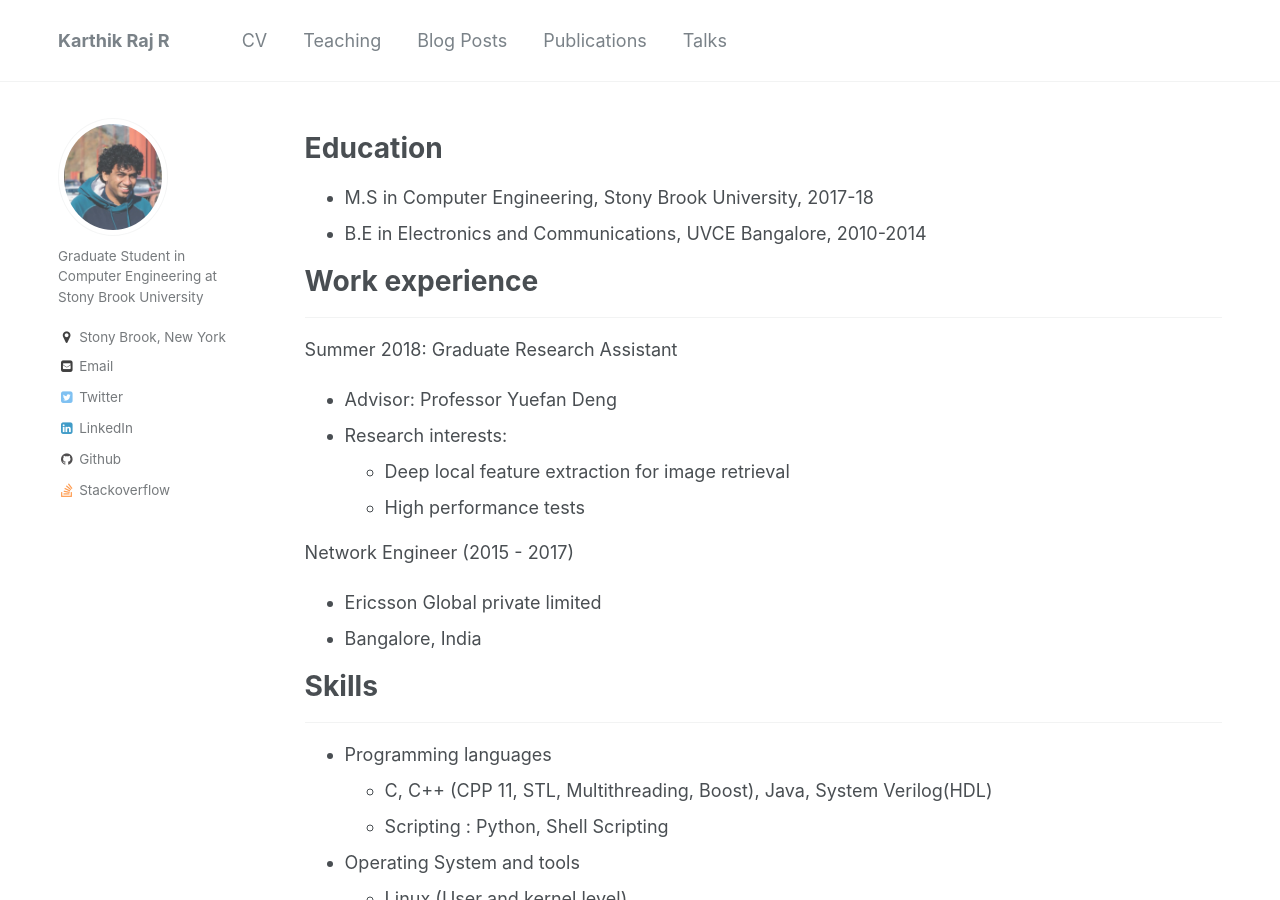
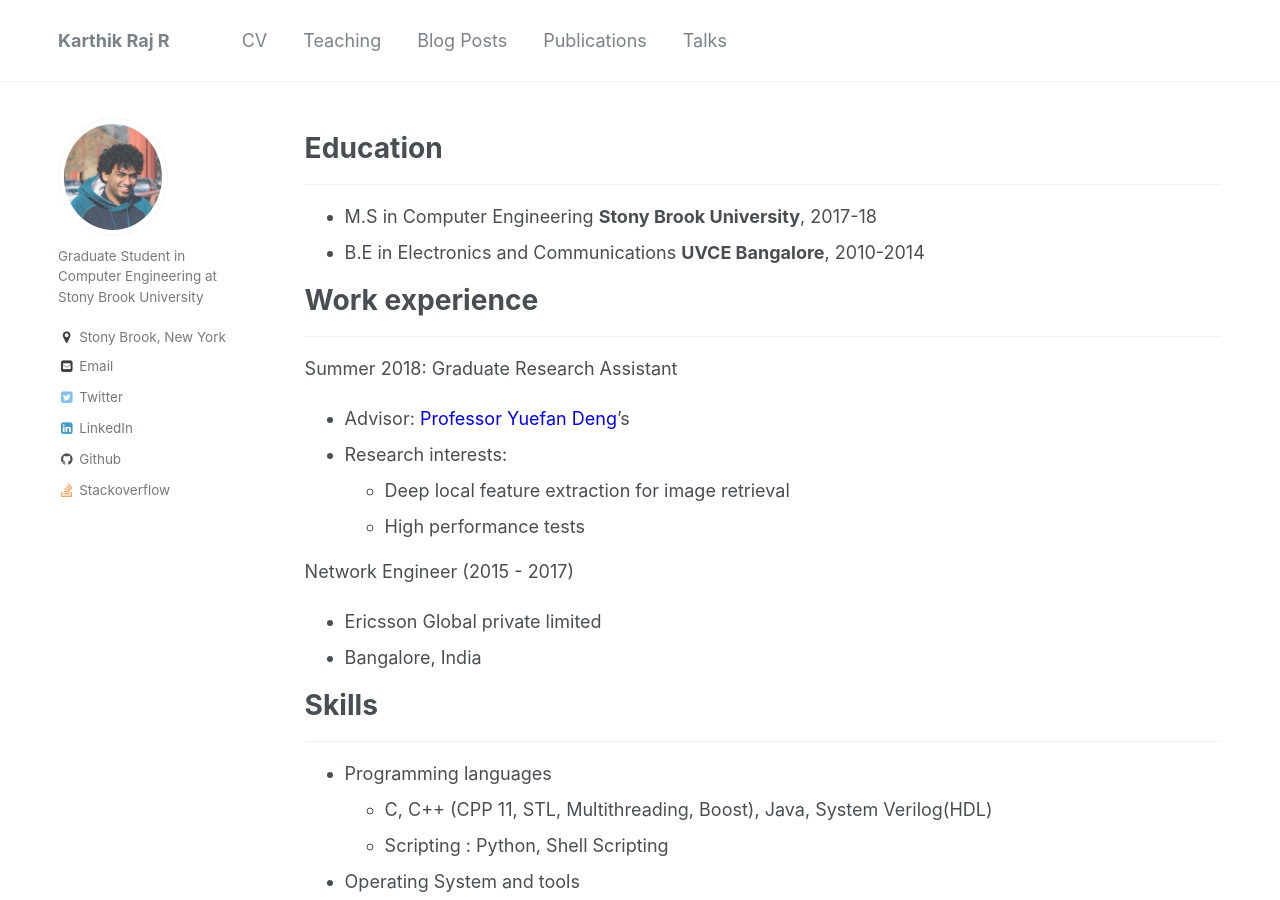
Before and after one commit to Karthik4293/Karthik4293.github.io, a Jekyll site: the page built from _pages/cv.md, in a window 1280 px wide and 900 px high. Built offline with Jekyll 4.4.1, drawn with Linux system fonts in a browser that asks for light colours.

Commit message:
updating CV

```diff
--- a/_pages/cv.md
+++ b/_pages/cv.md
@@ -9,16 +9,18 @@ redirect_from:
 
 Education
 ======
-
-* M.S in Computer Engineering, Stony Brook University,  2017-18
-* B.E in Electronics and Communications, UVCE Bangalore, 2010-2014
+-----
+* M.S in Computer Engineering
+  <b>Stony Brook University</b>, 2017-18
+* B.E in Electronics and Communications
+  <b>UVCE Bangalore</b>, 2010-2014
 
 Work experience
 ======
 ------
 
 Summer 2018: Graduate Research Assistant
-  * Advisor: Professor Yuefan Deng
+  * Advisor: <span style="color:blue"><a href='https://www.stonybrook.edu/commcms/ams/people/_faculty_profiles/deng'>Professor Yuefan Deng</a></span>'s
   * Research interests:
     * Deep local feature extraction for image retrieval
     * High performance tests
@@ -41,5 +43,6 @@ Skills
 
 Fields of Interests
 ====
+-----
   * High Performance Scientific Computing
   * Machine learning and Computer Vision
```
